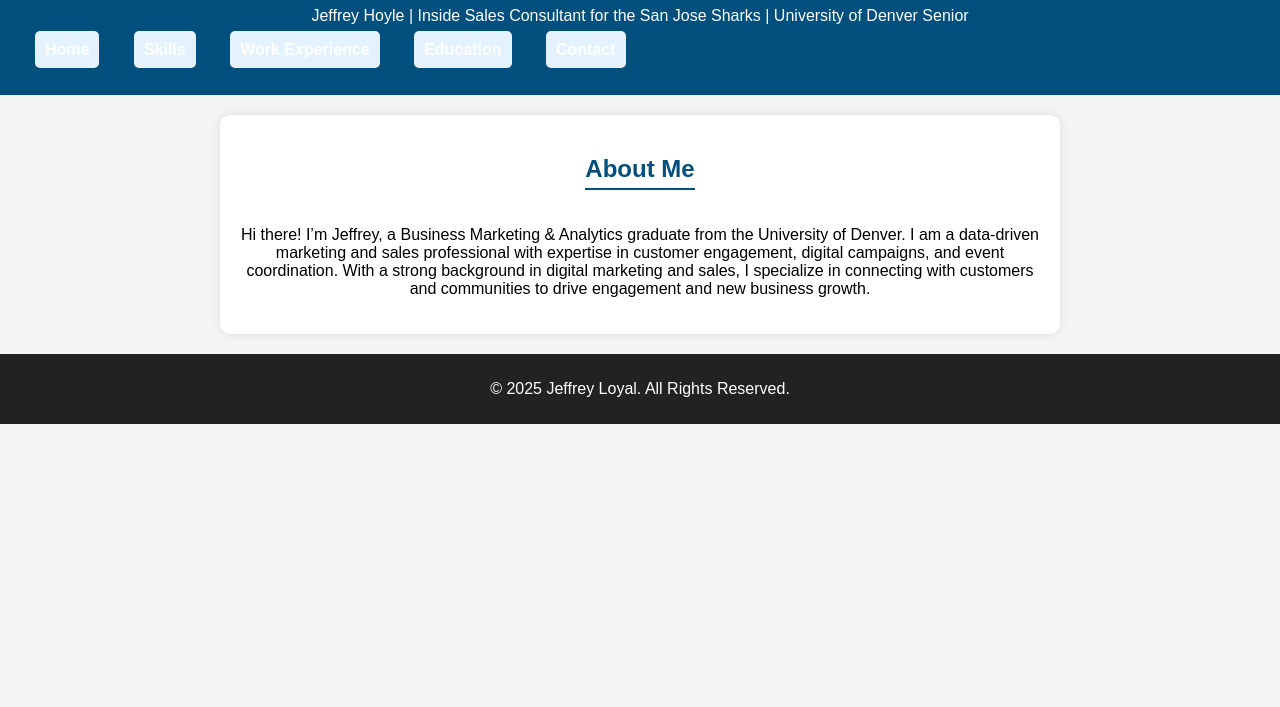
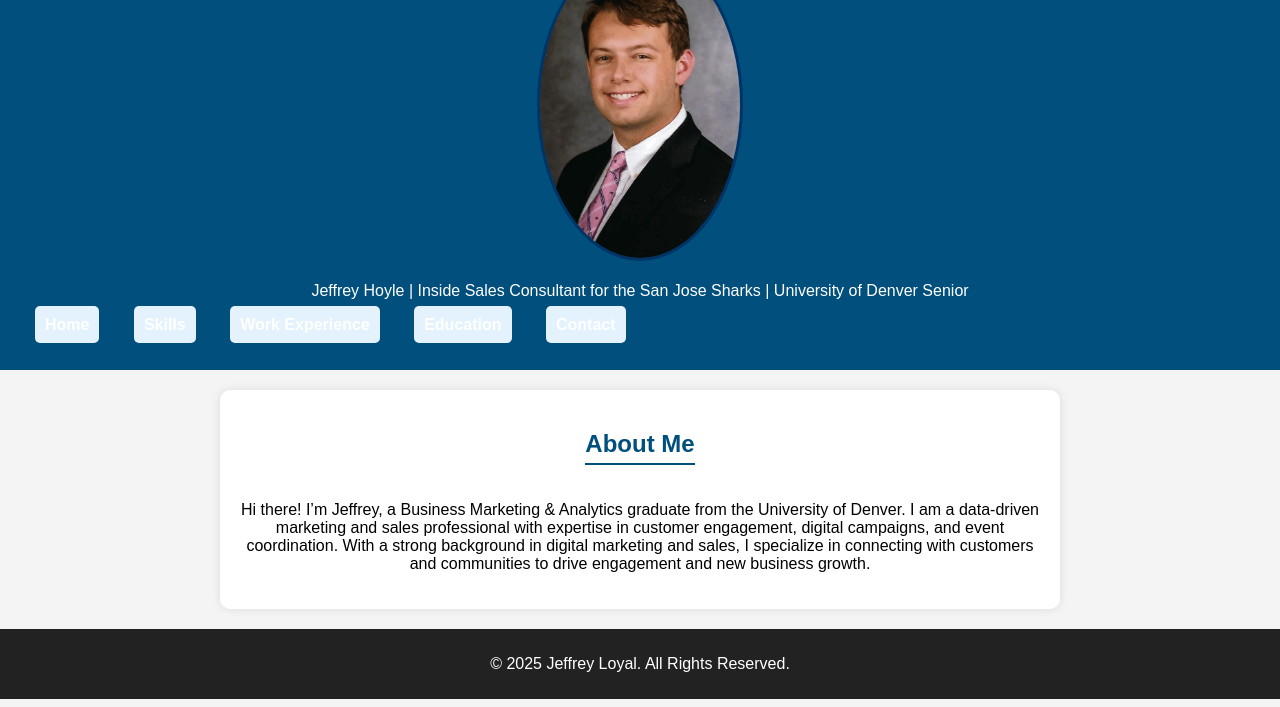
Before and after one commit to jeffreyLoyal/jeffreyLoyal.github.io, a plain HTML site: page index.html in a window 1280 px wide. Shown: the part 93-800 px from the top of the page. Drawn offline with Linux system fonts and the light colour scheme.

Commit message:
Update index.html

```diff
--- a/index.html
+++ b/index.html
@@ -9,7 +9,7 @@
 </head>
 <body>
     <header>
-        <h1>Welcome to My Portfolio</h1>
+        <h1><img src="Formal pic.gif" alt="Jeffrey Hoyle" class="profile-pic"></h1>
         <p>Jeffrey Hoyle | Inside Sales Consultant for the San Jose Sharks | University of Denver Senior</p>
         <nav>
             <ul>
```
